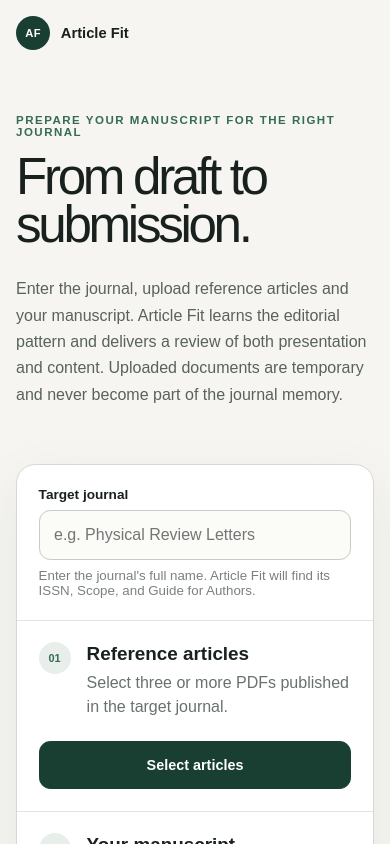
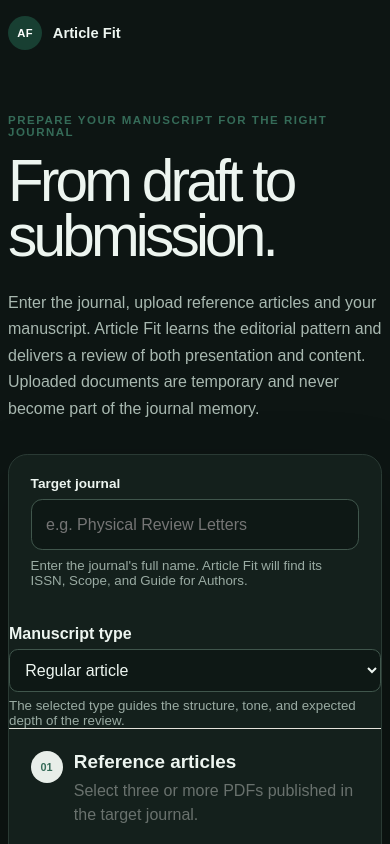
Before and after one commit to MSR-BR/article-fit, a Next.js app in the folder apps/web/: page / in a window 390 px wide. Shown: the top 844 px of the page. Built offline with nearby package versions, Linux system fonts and the light colour scheme.

Commit message:
feat: add dark responsive Article Fit interface

```diff
--- a/apps/web/src/app/page.tsx
+++ b/apps/web/src/app/page.tsx
@@ -77,6 +77,7 @@
   scopeUrl: '',
   guideUrl: '',
 };
+const knownJournals = ['Physical Review Letters'];
 
 type JobStatus = {
   state: string;
@@ -173,6 +174,7 @@
   });
   const [started, setStarted] = useState(false);
   const [journal, setJournal] = useState('');
+  const [articleType, setArticleType] = useState('regular');
   const [journalIssn, setJournalIssn] = useState('');
   const [showProgress, setShowProgress] = useState(false);
   const [activeStep, setActiveStep] = useState(0);
@@ -297,6 +299,7 @@
         headers: { 'Content-Type': 'application/json' },
         body: JSON.stringify({
           idempotencyKey: crypto.randomUUID(),
+          articleType,
           ...(manualRequested && manualReady
             ? {
                 journalTitle: journal.trim(),
@@ -431,6 +434,7 @@
     if (runState === 'running') return;
     setUploads({ references: [], manuscript: null });
     setJournal('');
+    setArticleType('regular');
     setJournalIssn('');
     setGuidance(emptyGuidance);
     setStarted(false);
@@ -539,11 +543,36 @@
             onChange={(event) => setJournal(event.currentTarget.value)}
             placeholder="e.g. Physical Review Letters"
             autoComplete="organization"
+            list="known-journals"
             required
           />
+          <datalist id="known-journals">
+            {knownJournals.map((name) => (
+              <option key={name} value={name} />
+            ))}
+          </datalist>
           <small>
             Enter the journal&apos;s full name. Article Fit will find its ISSN,
             Scope, and Guide for Authors.
+          </small>
+        </div>
+
+        <div className="article-type-block">
+          <label htmlFor="article-type">Manuscript type</label>
+          <select
+            id="article-type"
+            value={articleType}
+            onChange={(event) => setArticleType(event.target.value)}
+          >
+            <option value="regular">Regular article</option>
+            <option value="perspective">Perspective</option>
+            <option value="review">Review</option>
+            <option value="letter">Letter</option>
+            <option value="other">Other</option>
+          </select>
+          <small>
+            The selected type guides the structure, tone, and expected depth of
+            the review.
           </small>
         </div>
 
--- a/apps/web/src/app/styles.css
+++ b/apps/web/src/app/styles.css
@@ -1,8 +1,14 @@
 :root {
-  color-scheme: light;
+  color-scheme: dark;
   font-family: Arial, Helvetica, sans-serif;
   background: #f6f5f1;
   color: #18211d;
+}
+
+html,
+body {
+  background: #0d1513;
+  color: #edf5f0;
 }
 
 * {
@@ -137,6 +143,28 @@
 }
 .journal-block small {
   color: #7a817d;
+}
+.article-type-block {
+  display: grid;
+  gap: 0.35rem;
+  margin-top: 1rem;
+}
+.article-type-block label {
+  font-weight: 700;
+}
+.article-type-block select {
+  width: min(100%, 24rem);
+  padding: 0.7rem;
+  font: inherit;
+  border: 1px solid #d1d2cc;
+  border-radius: 0.55rem;
+  background: #fff;
+}
+
+.article-type-block small,
+.journal-block small,
+.file-limit-notice {
+  color: #9aaba3;
 }
 
 .upload-copy {
@@ -689,6 +717,113 @@
   text-align: center;
 }
 
+/* Dark product surface and responsive layout overrides. */
+main {
+  width: min(1040px, calc(100% - 2rem));
+}
+.brand,
+.intro,
+.upload-panel,
+.results,
+.progress-modal,
+.auth-card {
+  color: #edf5f0;
+}
+.upload-panel,
+.result-card,
+.results,
+.auth-card {
+  border-color: #2a3a34;
+  background: #14201c;
+  box-shadow: 0 1.5rem 4rem rgb(0 0 0 / 28%);
+}
+.lede,
+.account,
+.result-grid small,
+footer {
+  color: #a8b8b0;
+}
+.journal-block input,
+.article-type-block select,
+.assisted-grid input,
+.assisted-grid textarea,
+.feedback textarea {
+  border-color: #40564c;
+  background: #0e1815;
+  color: #edf5f0;
+}
+.journal-block input:focus,
+.article-type-block select:focus,
+.assisted-grid input:focus,
+.assisted-grid textarea:focus,
+.feedback textarea:focus {
+  border-color: #62c99a;
+  box-shadow: 0 0 0 3px rgb(98 201 154 / 18%);
+}
+.divider,
+.result-card,
+.result-download {
+  border-color: #2a3a34;
+}
+.upload-button,
+.analyze-button {
+  background: #3bb27c;
+  color: #07130e;
+}
+.upload-button.secondary,
+.reset-button {
+  border-color: #527064;
+  background: #1a2a24;
+  color: #d8e8df;
+}
+.result-download {
+  background: #1b3028;
+  color: #baf0d2;
+}
+.result-download-title {
+  color: #edf5f0;
+}
+.download-action {
+  background: #3bb27c;
+  color: #07130e;
+}
+
+@media (max-width: 640px) {
+  main {
+    width: min(100% - 1rem, 540px);
+    padding-top: 1rem;
+  }
+  .intro {
+    padding: 3.5rem 0 2rem;
+  }
+  h1 {
+    font-size: clamp(2.7rem, 15vw, 4.5rem);
+  }
+  .brand {
+    align-items: flex-start;
+  }
+  .account {
+    max-width: 48%;
+    text-align: right;
+  }
+  .upload-copy {
+    gap: 0.7rem;
+  }
+  .upload-button,
+  .analyze-button,
+  .reset-button {
+    width: 100%;
+  }
+  .result-download {
+    align-items: flex-start;
+    flex-direction: column;
+  }
+  .download-action {
+    width: 100%;
+    justify-content: center;
+  }
+}
+
 .auth-shell {
   min-height: 100vh;
   padding-top: 2rem;
```
Also changed, not shown: 1 other file (tests, documents, lock files or other folders).
